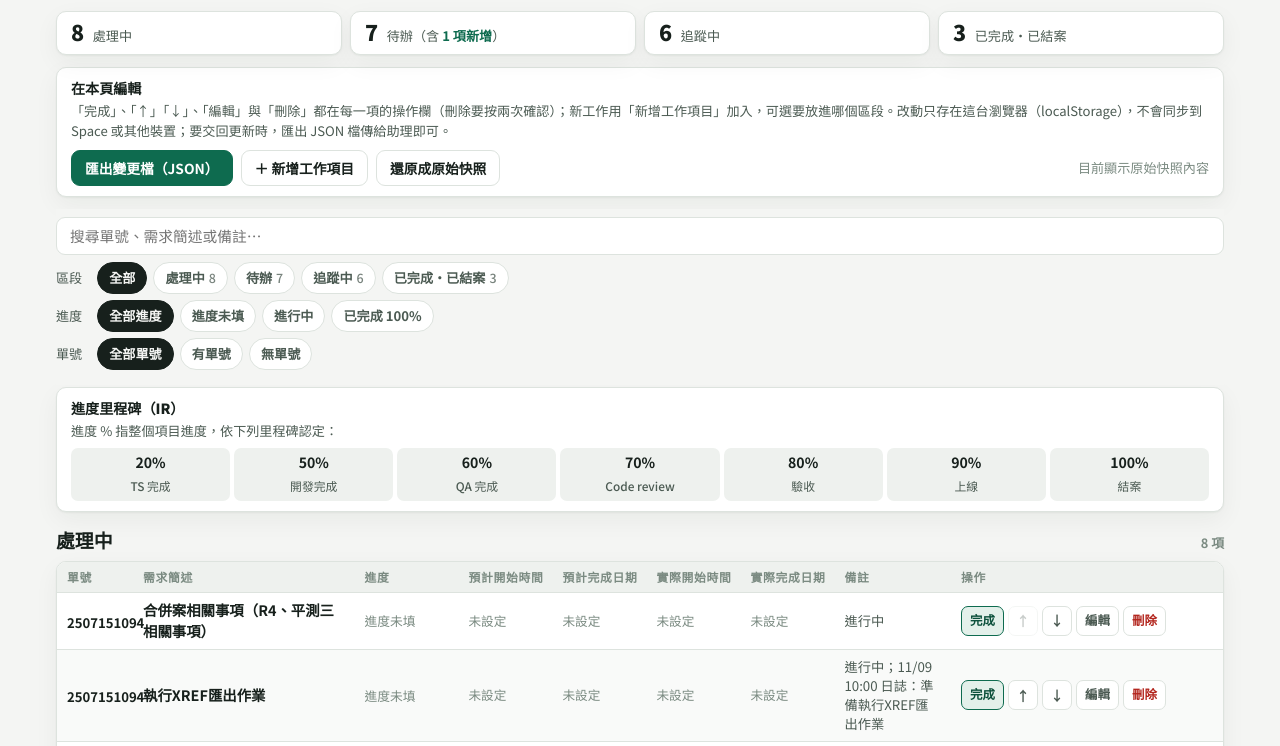
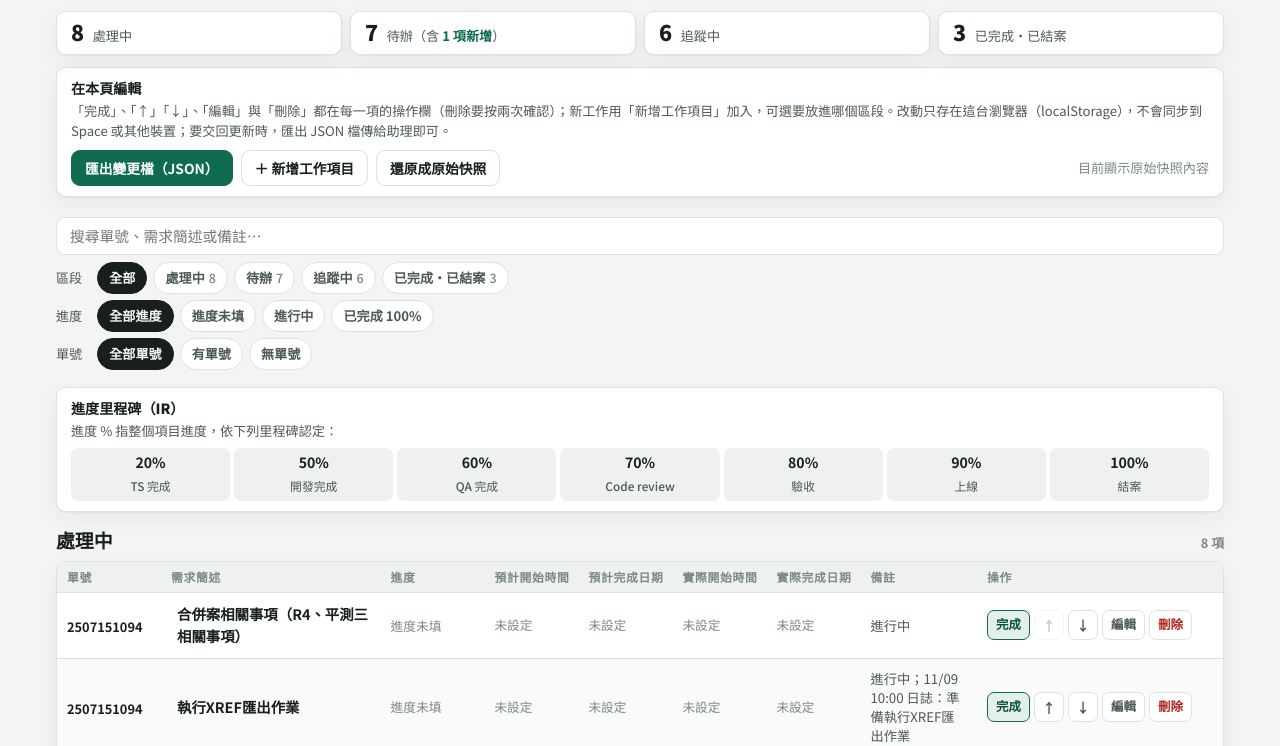
Before and after one commit to oceanhank/gong-zuo-kong-guan-biao, a plain HTML site: page index.html in a window 1280 px wide. Shown: the part 171-917 px from the top of the page. Drawn offline with Linux system fonts and the light colour scheme.

Commit message:
Update interactive public version (wider ticket column, fix overlap)

```diff
--- a/index.html
+++ b/index.html
@@ -126,16 +126,16 @@
 
   /* Table — compact rows: one slim line per item on desktop */
   .table{width:100%;border-collapse:separate;border-spacing:0;background:var(--surface);border:1px solid var(--line);border-radius:10px;overflow:hidden;box-shadow:var(--shadow);table-layout:fixed}
-  .table th,.table td{text-align:left;vertical-align:middle;padding:7px 10px;border-bottom:1px solid var(--line)}
+  .table th,.table td{text-align:left;vertical-align:middle;padding:10px 10px;border-bottom:1px solid var(--line)}
   .table thead th{font-size:.74rem;letter-spacing:.06em;color:var(--ink-3);font-weight:700;background:var(--surface-2);white-space:nowrap;padding-top:6px;padding-bottom:6px}
-  .table th:nth-child(1){width:76px}
+  .table th:nth-child(1){width:104px}
   .table th:nth-child(3){width:104px}
   .table th:nth-child(4){width:94px}
   .table th:nth-child(5){width:94px}
   .table th:nth-child(6){width:94px}
   .table th:nth-child(7){width:94px}
   .table th:nth-child(8){width:10%}
-  .table th:nth-child(9){width:272px}
+  .table th:nth-child(9){width:246px}
   .deadline-cell,.start-cell,.actual-start-cell,.actual-end-cell{font-variant-numeric:tabular-nums;font-size:.82rem;white-space:nowrap}
   .deadline-cell .na,.start-cell .na,.actual-start-cell .na,.actual-end-cell .na{color:var(--ink-3);font-size:.79rem}
   .deadline-cell.overdue{color:var(--danger);font-weight:700}
@@ -146,9 +146,12 @@
   .table tbody tr.editing{background:var(--accent-soft);vertical-align:top}
   .table tbody tr.editing td{vertical-align:top}
   .table tbody tr.editing:hover{background:var(--accent-soft)}
-  .code{font-variant-numeric:tabular-nums;font-weight:700;font-size:.82rem;white-space:nowrap}
+  .code{font-variant-numeric:tabular-nums;font-weight:700;font-size:.8rem;white-space:nowrap}
   .code.none{color:var(--ink-3);font-weight:500;font-size:.8rem}
-  .title-cell{font-weight:600;font-size:.9rem;line-height:1.45}
+  .title-cell{font-weight:600;font-size:.9rem;line-height:1.55}
+  @media(min-width:1181px){
+    .table td.title-cell{padding-left:16px}
+  }
   .is-new td:first-child{box-shadow:inset 3px 0 0 var(--accent)}
   .new-tag{display:inline-block;font-size:.68rem;font-weight:900;letter-spacing:.04em;color:var(--accent-ink);background:var(--accent-soft);padding:1px 6px;border-radius:999px;margin-left:6px;vertical-align:2px;white-space:nowrap}
   .done-tag{display:inline-block;font-size:.68rem;font-weight:900;letter-spacing:.04em;color:#fff;background:var(--accent);padding:1px 6px;border-radius:999px;margin-left:6px;vertical-align:2px;white-space:nowrap}
```
